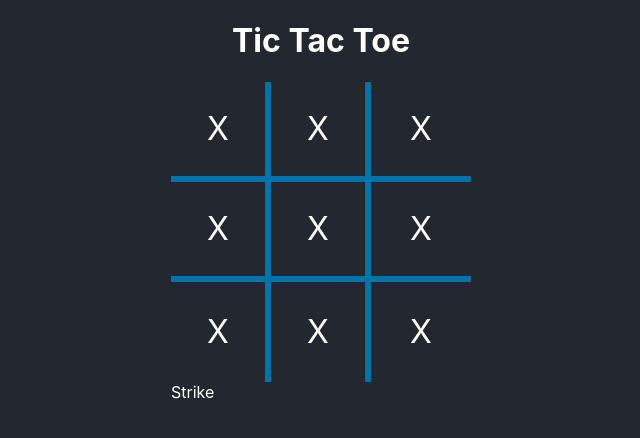
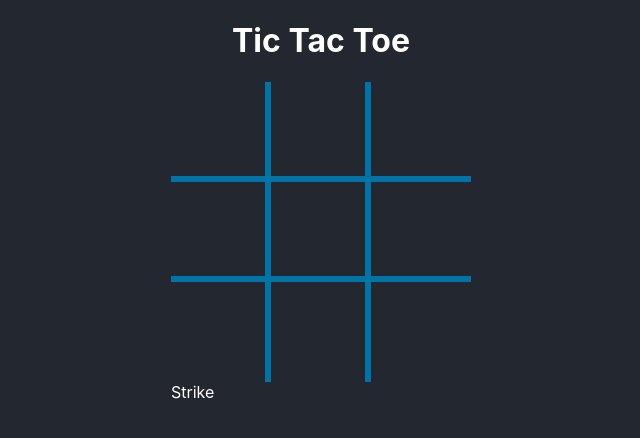
Before and after one commit to EVanGorkom/tic_tac_toe, a React (Create React App) app: page / in a window 1280 px wide. Shown: the top 438 px of the page, without its empty margins (319-959 px from the left). Built offline with nearby package versions, Linux system fonts and the light colour scheme.

Commit message:
Add the basic functionality for alternating turns

```diff
--- a/src/components/Tile.jsx
+++ b/src/components/Tile.jsx
@@ -1,6 +1,6 @@
-function Tile({className}) {
+function Tile({className, value, onClick}) {
   return (
-    <div className={`tile ${className}`}>X</div>
+    <div onClick={onClick} className={`tile ${className}`}>{value}</div>
   );
 }
 
--- a/src/components/board.jsx
+++ b/src/components/board.jsx
@@ -1,17 +1,52 @@
 import Tile from "./Tile"
 import Strike from "./Strike"
 
-function Board() {
+function Board({ tiles, onTileClick }) {
   return <div className="board">
-    <Tile className="right-border bottom-border"/>
-    <Tile className="right-border bottom-border"/>
-    <Tile className="bottom-border"/>
-    <Tile className="right-border bottom-border"/>
-    <Tile className="right-border bottom-border"/>
-    <Tile className="bottom-border"/>
-    <Tile className="right-border"/>
-    <Tile className="right-border"/>
-    <Tile />
+    <Tile
+      onClick={()=> onTileClick(0)}
+      value={tiles[0]}
+      className="right-border bottom-border"
+    />
+    <Tile
+      onClick={()=> onTileClick(1)}
+      value={tiles[1]}
+      className="right-border bottom-border"
+    />
+    <Tile
+      onClick={()=> onTileClick(2)}
+      value={tiles[2]}
+      className="bottom-border"
+    />
+    <Tile
+      onClick={()=> onTileClick(3)}
+      value={tiles[3]}
+      className="right-border bottom-border"
+    />
+    <Tile
+      onClick={()=> onTileClick(4)}
+      value={tiles[4]}
+      className="right-border bottom-border"
+    />
+    <Tile
+      onClick={()=> onTileClick(5)}
+      value={tiles[5]}
+      className="bottom-border"
+    />
+    <Tile
+      onClick={()=> onTileClick(6)}
+      value={tiles[6]}
+      className="right-border"
+    />
+    <Tile
+      onClick={()=> onTileClick(7)}
+      value={tiles[7]}
+      className="right-border"
+    />
+    <Tile
+      onClick={()=> onTileClick(8)}
+      value={tiles[8]}
+    />
     <Strike />
   </div>;
 }
--- a/src/components/ticTacToe.jsx
+++ b/src/components/ticTacToe.jsx
@@ -1,10 +1,33 @@
-import Board from "./board";
+import { useState } from "react";
+import Board from "./Board";
+
+const PLAYER_X = 'X';
+const PLAYER_O = 'O';
 
 function TicTacToe() {
+  const [tiles, setTiles] = useState(Array(9).fill(null));
+  const[playerTurn, setPlayerTurn] = useState(PLAYER_X)
+
+  const handleTileClick = (index) => {
+    if (tiles[index] !== null) {
+      return;
+    }
+
+    const newTiles = [...tiles];
+    newTiles[index] = playerTurn;
+    setTiles(newTiles);
+    if (playerTurn === PLAYER_X) {
+      setPlayerTurn(PLAYER_O);
+    }
+    else {
+      setPlayerTurn(PLAYER_X);
+    }
+  };
+
   return (
     <div>
       <h1>Tic Tac Toe</h1>
-      <Board />
+      <Board tiles={tiles} onTileClick={handleTileClick} />
     </div>
   );
 }
```
